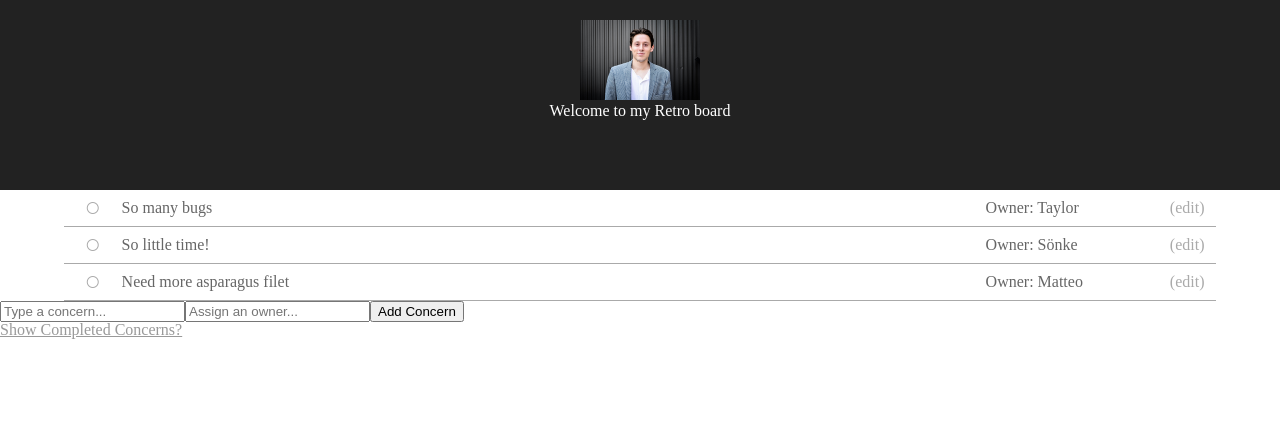
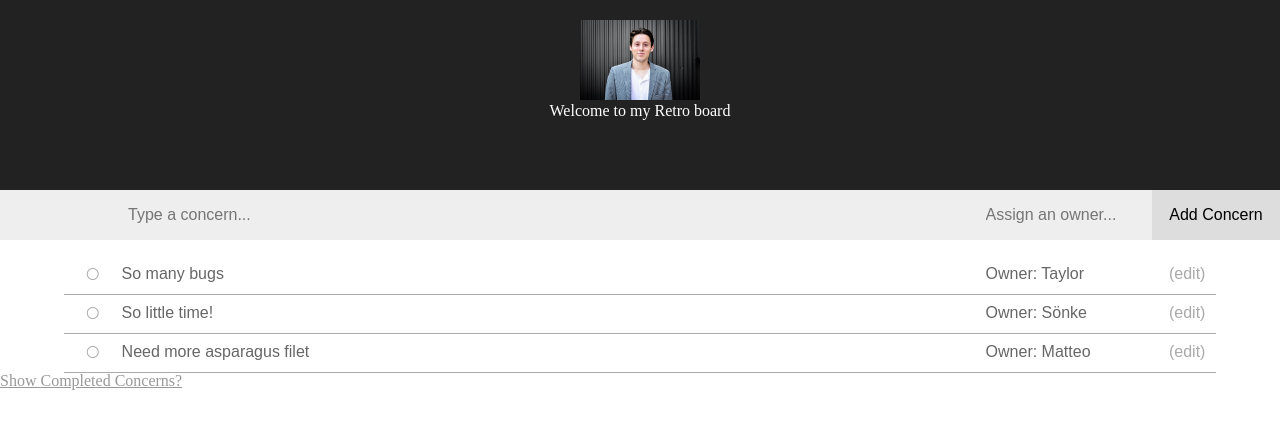
Before and after one commit to taykcrane/practice-todo, a React (Create React App) app: page / in a window 1280 px wide. Shown: the top 428 px of the page. Built offline with nearby package versions, Linux system fonts and the light colour scheme.

Commit message:
did a bunch of styling

```diff
--- a/src/components/App.js
+++ b/src/components/App.js
@@ -42,6 +42,10 @@ class App extends React.Component {
     console.log("todo is being edited");
 
     var todos = [...this.state.todos];
+    todos.map(item => {
+      item.isEditing = false;
+    });
+
     var todo = todos[index];
     todo.isEditing = true;
 
--- a/src/components/TodoList.css
+++ b/src/components/TodoList.css
@@ -1,32 +1,57 @@
 .concerns-list {
-	/*outline: 1px solid red;*/
 	display: flex;
 	justify-content: center;
+	font-family: sans-serif;
 }
 
 .concerns-list ul {
-	/*outline: 1px solid red;*/
 	list-style-type: none;
 	width: 90%;
 }
 
 .concerns-list li {
 	width: 100%;
+	border-bottom: 1px solid #aaa;
+}
+
+.concern-container {
+	height: 18px;
 	padding: 10px 0;
-	border-bottom: 1px solid #aaa;
 }
 
 .concern-item {
 	display: inline-block;
-	/*outline: 1px solid red;*/
 }
 
-.concern-name {
+.edit-concern-container {
+	height: 18px;
+	padding: 10px 0;
+	background-color: #eee;
+	transform: translateY(-1px);
+}
+
+.edit-concern-container form {
+	height: 18px;
+}
+
+.edit-concern-container input,
+.edit-concern-container button {
+	padding: 0;
+	border: none;
+	font-size: 16px;
+	font-family: sans-serif;
+	height: 18px;
+	background-color: #eee;
+}
+
+.concern-name,
+.concern-name-edit {
 	width: 75%;
 	color: #666;
 }
 
-.concern-owner {
+.concern-owner,
+.concern-owner-edit {
 	width: 15%;
 	color: #666;
 }
@@ -36,6 +61,10 @@
 	width: 5%;
 	text-align: center;
 	color: #aaa;
+}
+
+.concern-update-edit {
+	width: 5%;
 }
 
 .concern-complete .fa-circle-thin {
@@ -48,32 +77,73 @@
 	color: #00ff99;
 }
 
-.concern-transition-enter {
-	opacity: 0.01;
-	max-height: 0;
-}
-
-.concern-transition-enter.concern-transition-enter-active {
-	opacity: 1;
-	max-height: 100px;
-	transition: all 10000ms;
-}
-
-.concern-transition-leave {
-	/*opacity: 1;*/
-	background-color: white;
-	max-height: 100%;
-}
-
-.concern-transition-leave.concern-transition-leave-active {
-	/*opacity: 0.01;*/
-	background-color: red;
-	max-height: 0;
-	transition: all 10000ms;
-}
-
 .emptyConcernError {
 	color: red;
 	margin: 0;
 	font-size: 0.75em;
 }
+
+/*Adding and removing concerns transitions*/
+/*Adding and removing concerns transitions*/
+/*Adding and removing concerns transitions*/
+/*Adding and removing concerns transitions*/
+
+.concern-transition-enter {
+	opacity: 0.01;
+	max-height: 0;
+	/*padding: 0 !important;*/
+}
+
+.concern-transition-enter.concern-transition-enter-active {
+	opacity: 1;
+	max-height: 39px;
+	/*padding: 10px 0 !important;*/
+	transition: all 0.25s;
+}
+
+.concern-transition-leave {
+	opacity: 1;
+	max-height: 39px;
+	/*padding: 10px 0 !important;*/
+}
+
+.concern-transition-leave.concern-transition-leave-active {
+	opacity: 0.01;
+	max-height: 0;
+	/*padding: 0 !important;*/
+	transition: max-height 0.25s, padding 0.25s, opacity 0.15s;
+}
+
+/*Add Concern Functionality*/
+/*Add Concern Functionality*/
+/*Add Concern Functionality*/
+/*Add Concern Functionality*/
+
+.add-concern-container {
+	margin-bottom: 1em;
+}
+
+.add-concern-concern,
+.add-concern-owner,
+.add-concern-button {
+	font-size: 16px;
+	border: none;
+	padding: 1em 0;
+}
+
+.add-concern-concern {
+	width: 65%;
+	padding-left: 10%;
+	background-color: #eee;
+}
+
+.add-concern-owner {
+	width: 13%;
+	padding-left: 2%;
+	background-color: #eee;
+}
+
+.add-concern-button {
+	width: 10%;
+	background-color: #ddd;
+}
--- a/src/components/TodoList.js
+++ b/src/components/TodoList.js
@@ -67,6 +67,8 @@ class TodoList extends React.Component {
             updatedTodo: item.todo,
             updatedOwner: item.owner,
         });
+
+        setTimeout(() => this.concernFieldInput.focus(), 0);
     };
 
     handleAddTodo(event) {
@@ -90,20 +92,36 @@ class TodoList extends React.Component {
     }
 
     renderReadOrEdit(item, index) {
-        if (item.isEditing == true) {
+        var concernCompleteButton = (
+            <span className="concern-item concern-complete">
+                <span className="fa fa-circle-thin" style={{ fontSize: "14px" }} onClick={() => this.props.completeTodo(index)} />
+            </span>
+        );
+
+        if (item.isEditing) {
             return (
+                <div className="edit-concern-container">
                     <form>
-                    <input value={this.state.updatedTodo} onChange={this.handleEditTodoChange} />
-                    <input value={this.state.updatedOwner} onChange={this.handleEditOwnerChange} />
-                    <button onClick={event => this.handleEditTodo(event, index)}>Update concern</button>
+                        {concernCompleteButton}
+                        <input
+                            className="concern-name-edit"
+                            value={this.state.updatedTodo}
+                            onChange={this.handleEditTodoChange}
+                            ref={input => {
+                                this.concernFieldInput = input;
+                            }}
+                        />
+                        <input className="concern-owner-edit" value={this.state.updatedOwner} onChange={this.handleEditOwnerChange} />
+                        <button className="concern-update-edit" onClick={event => this.handleEditTodo(event, index)}>
+                            Update
+                        </button>
                     </form>
+                </div>
             );
         } else {
             return (
-                <div>
-                    <span className="concern-item concern-complete">
-                        <span className="fa fa-circle-thin" style={{ fontSize: "14px" }} onClick={() => this.props.completeTodo(index)} />
-                    </span>
+                <div className="concern-container">
+                    {concernCompleteButton}
                     <span className="concern-item concern-name">{item.todo}</span>
                     <span className="concern-item concern-owner">{item.owner ? `Owner: ${item.owner}` : null}</span>
                     <span className="concern-item concern-edit" onClick={() => this.handleEditTodoButtonClick(item, index)}>
@@ -117,18 +135,10 @@ class TodoList extends React.Component {
     render() {
         return (
             <div>
-                <div className="concerns-list">
-                    <CSSTransitionGroup
-                        component="ul"
-                        transitionName="concern-transition"
-                        transitionEnterTimeout={10000}
-                        transitionLeaveTimeout={10000}
-                    >
-                        {this.props.todos.map((item, index) => <li key={item.id}>{this.renderReadOrEdit(item, index)}</li>)}
-                    </CSSTransitionGroup>
-                </div>
+                <div className="add-concern-container">
                     <form>
                         <input
+                            className="add-concern-concern"
                             placeholder="Type a concern..."
                             value={this.state.newTodo}
                             onChange={this.handleConcernChange}
@@ -136,10 +146,23 @@ class TodoList extends React.Component {
                                 this.input = input;
                             }}
                         />
-                    <input placeholder="Assign an owner..." value={this.state.newOwner} onChange={this.handleOwnerChange} />
-                    <button onClick={this.handleAddTodo}>Add Concern</button>
+                        <input
+                            className="add-concern-owner"
+                            placeholder="Assign an owner..."
+                            value={this.state.newOwner}
+                            onChange={this.handleOwnerChange}
+                        />
+                        <button className="add-concern-button" onClick={this.handleAddTodo}>
+                            Add Concern
+                        </button>
                     </form>
                     {this.state.emptyConcernError && <p className="emptyConcernError">You must enter a concern first!</p>}
+                </div>
+                <div className="concerns-list">
+                    <CSSTransitionGroup component="ul" transitionName="concern-transition" transitionEnterTimeout={250} transitionLeaveTimeout={250}>
+                        {this.props.todos.map((item, index) => <li key={item.id}>{this.renderReadOrEdit(item, index)}</li>)}
+                    </CSSTransitionGroup>
+                </div>
             </div>
         );
     }
```
Lines whose indentation alone changed are shown as unchanged.
